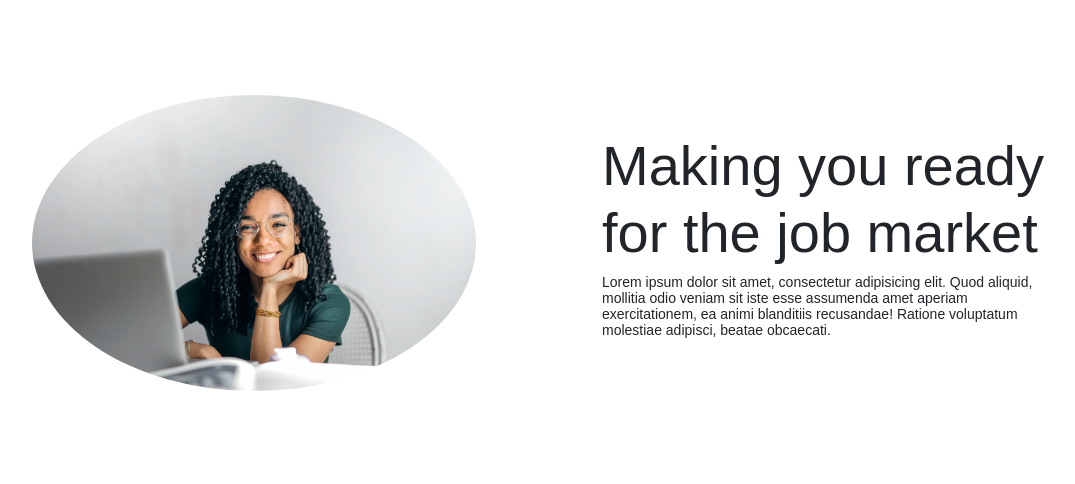
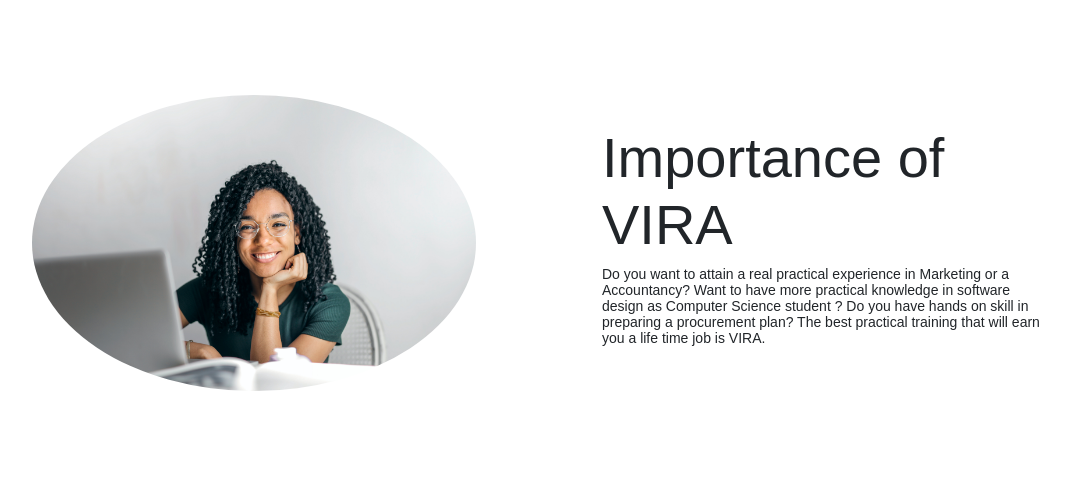
Before and after one commit to i-Tutu/online-vira-payment, a PHP site: page / in a window 1280 px wide. Shown: the part 1347-1831 px from the top of the page, without its empty margins (101-1176 px from the left). Run offline with PHP 8.4, Linux system fonts and the light colour scheme.

Commit message:
Added: Message

```diff
--- a/index.php
+++ b/index.php
@@ -47,7 +47,7 @@
         <div class="col-lg-8 order-lg-1">
           <div class="p-5">
             <h2 class="display-4">Koforidua Technical University | VIRA</h2>
-            <p>The purpose of VIRA in Koforidua Technical University is to enhance students skills for the job market</p>
+            <p>VIRA– (Virtual Industrial Attachment Programme)- students are given practical training on campus. This offer provides students with relevant practical experience as seasoned industrial experts are engaged to take the students through the training.</p>
           </div>
         </div>
       </div>
@@ -66,8 +66,15 @@
         </div>
         <div class="col-lg-6 order-lg-1">
           <div class="p-5">
-            <h2 class="display-4">Aquire Skills</h2>
-            <p>Lorem ipsum dolor sit amet, consectetur adipisicing elit. Quod aliquid, mollitia odio veniam sit iste esse assumenda amet aperiam exercitationem, ea animi blanditiis recusandae! Ratione voluptatum molestiae adipisci, beatae obcaecati.</p>
+            <h2 class="display-4">Benefits of VIRA</h2>
+            <p>
+              <div>VIRA- (Virtual Industrial Attachment Programme)</div>
+              <div>
+                <li>Provide quality hands-on experience to students</li>
+                <li>Bridges the gap between academia and industry</li>
+                <li>Public-private partnership training is provided from both public and private resource persons</li>
+            </div>
+            </p>
           </div>
         </div>
       </div>
@@ -84,8 +91,12 @@
         </div>
         <div class="col-lg-6">
           <div class="p-5">
-            <h2 class="display-4">Making you ready for the job market</h2>
-            <p>Lorem ipsum dolor sit amet, consectetur adipisicing elit. Quod aliquid, mollitia odio veniam sit iste esse assumenda amet aperiam exercitationem, ea animi blanditiis recusandae! Ratione voluptatum molestiae adipisci, beatae obcaecati.</p>
+            <h2 class="display-4">Importance of VIRA</h2>
+            <p>
+              Do you want to attain a real practical experience in Marketing or a Accountancy? Want to have more practical knowledge in software design as Computer Science student ? Do you have hands on skill in preparing a procurement plan?
+
+              The best practical training that will earn you a life time job is VIRA.
+            </p>
           </div>
         </div>
       </div>
@@ -102,8 +113,24 @@
         </div>
         <div class="col-lg-6 order-lg-1">
           <div class="p-5">
-            <h2 class="display-4">Building your confidence</h2>
-            <p>Lorem ipsum dolor sit amet, consectetur adipisicing elit. Quod aliquid, mollitia odio veniam sit iste esse assumenda amet aperiam exercitationem, ea animi blanditiis recusandae! Ratione voluptatum molestiae adipisci, beatae obcaecati.</p>
+            <h2 class="display-4">Address</h2>
+            <p> <b>Postal Address</b> <br>
+                Koforidua Technical University
+                Industrial Liaison Office
+                Post Office Box KF-981
+                Koforidua
+                Eastern Region
+                Ghana
+                <br>
+                <b>General Enquirers</b>
+                +233 3039 61714
+                <br>
+                <b>Email Enquirers</b>
+                ilo@ktu.edu.gh
+                <br>
+                <b>WhatsApp Support</b>
+                +233 3039 61714
+            </p>
           </div>
         </div>
       </div>
```
